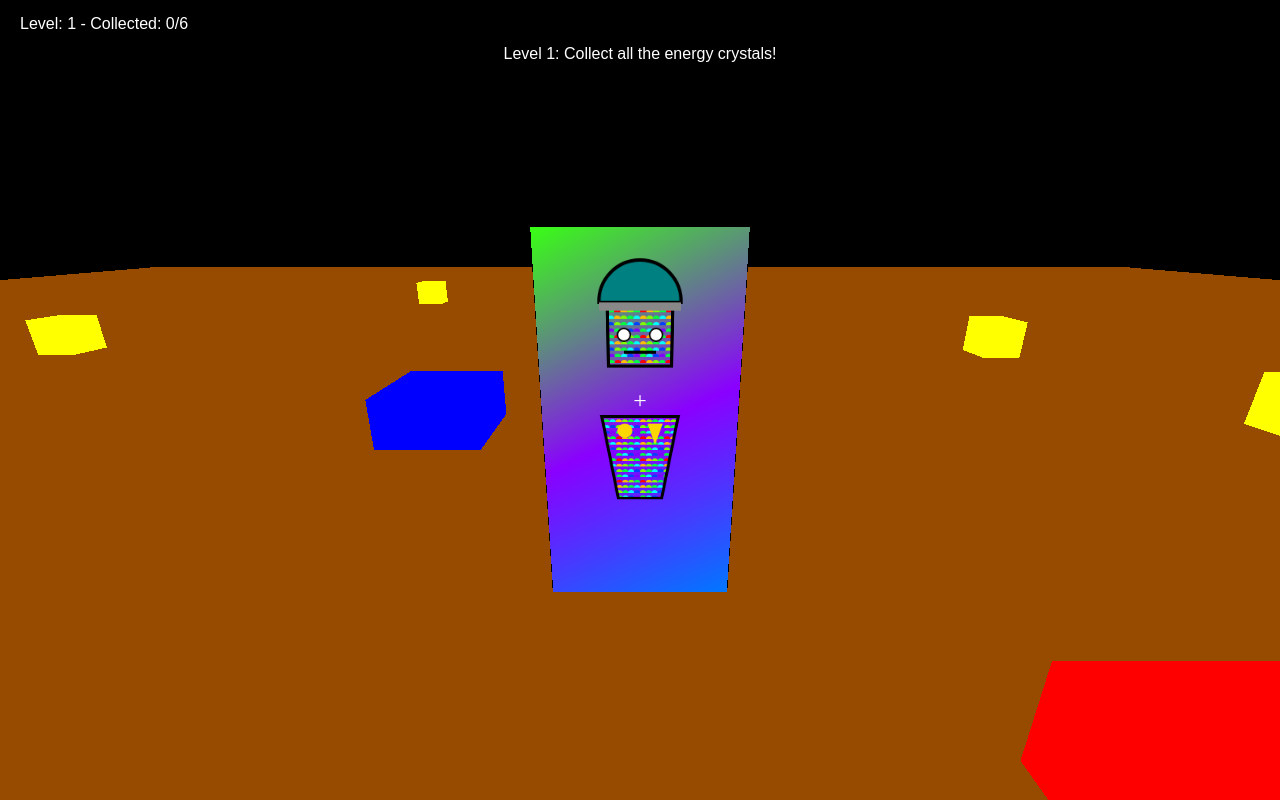
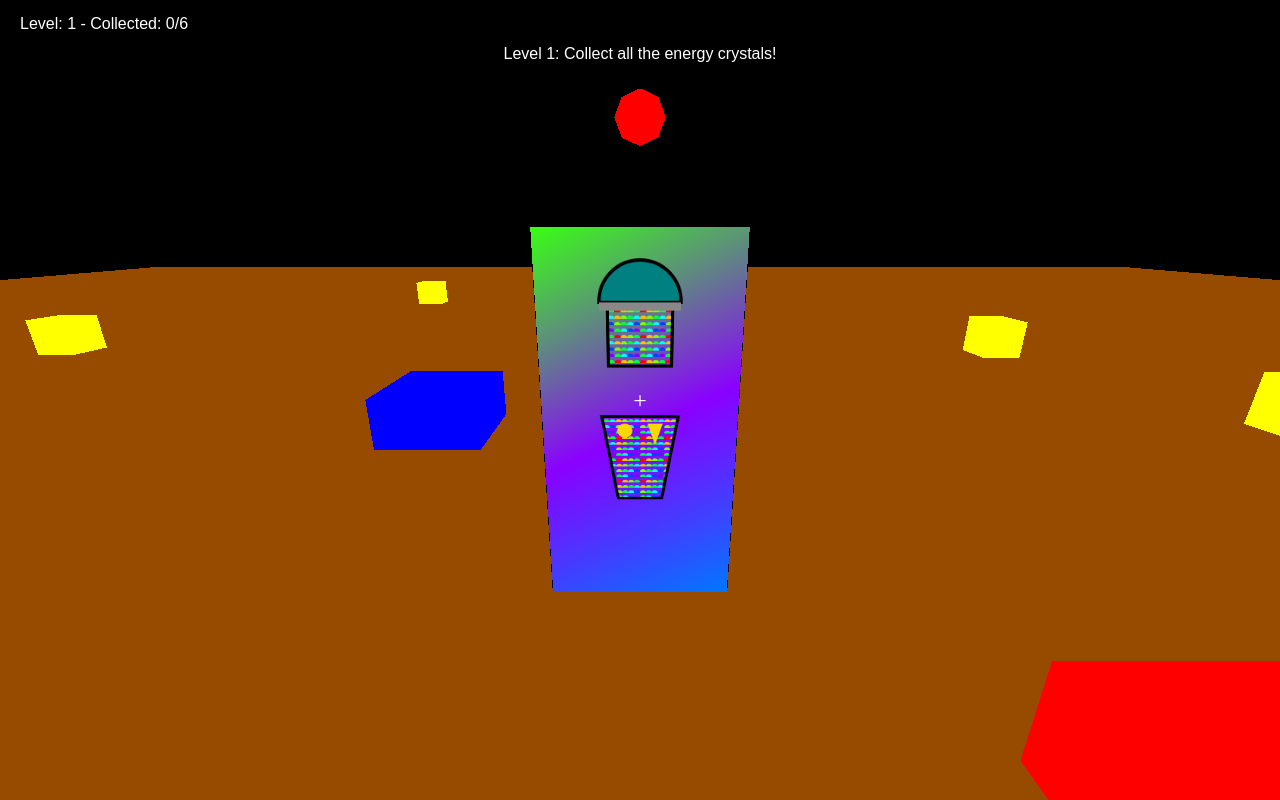
Before and after one commit to victordelrosal/simpleBlocks, a plain HTML site: page index.html in a window 1280 px wide. Drawn offline with nearby package versions, Linux system fonts and the light colour scheme; animation ran at ten frames a second.

Commit message:
Make avatar a robot with clear forward direction

```diff
--- a/index.html
+++ b/index.html
@@ -73,7 +73,7 @@
             down: false
         };
 
-        function createAvatarTexture() {
+        function createRobotBaseTexture() {
             const canvas = document.createElement('canvas');
             canvas.width = 256;
             canvas.height = 512;
@@ -129,21 +129,6 @@
             ctx.stroke();
             ctx.restore();
 
-            // Eyes
-            ctx.fillStyle = '#fff';
-            ctx.strokeStyle = '#000';
-            ctx.lineWidth = 2;
-            ctx.beginPath();
-            ctx.arc(canvas.width/2 - 20, canvas.height/4, 8, 0, Math.PI * 2);
-            ctx.fill();
-            ctx.stroke();
-            ctx.beginPath();
-            ctx.arc(canvas.width/2 + 20, canvas.height/4, 8, 0, Math.PI * 2);
-            ctx.fill();
-            ctx.stroke();
-            ctx.fillStyle = '#000';
-            ctx.fillRect(canvas.width/2 - 20, canvas.height/4 + 20, 40, 4);
-
             // Cap
             ctx.fillStyle = '#008080';
             ctx.strokeStyle = '#000';
@@ -168,9 +153,28 @@
             ctx.closePath();
             ctx.fill();
 
+            return { canvas, ctx };
+        }
+
+        function createRobotFrontTexture() {
+            const data = createRobotBaseTexture();
+            const canvas = data.canvas;
+            const ctx = data.ctx;
+            ctx.fillStyle = '#222';
+            ctx.fillRect(canvas.width/2 - 32, canvas.height/4 - 12, 64, 24);
+            ctx.strokeStyle = '#000';
+            ctx.strokeRect(canvas.width/2 - 32, canvas.height/4 - 12, 64, 24);
+            ctx.fillStyle = '#0ff';
+            ctx.fillRect(canvas.width/2 - 28, canvas.height/4 - 8, 56, 16);
+            ctx.fillStyle = '#222';
+            ctx.fillRect(canvas.width/2 - 20, canvas.height/4 + 20, 40, 8);
             return new THREE.CanvasTexture(canvas);
         }
 
+        function createRobotSideTexture() {
+            const data = createRobotBaseTexture();
+            return new THREE.CanvasTexture(data.canvas);
+        }
         function init() {
             scene = new THREE.Scene();
             camera = new THREE.PerspectiveCamera(75, window.innerWidth/window.innerHeight, 0.1, 1000);
@@ -181,15 +185,29 @@
 
             // Player avatar
             const geometry = new THREE.BoxGeometry(1, 2, 1);
-            const avatarTexture = createAvatarTexture();
-            avatarTexture.minFilter = THREE.LinearFilter;
-            const material = new THREE.MeshBasicMaterial({ map: avatarTexture, transparent: true });
-            cube = new THREE.Mesh(geometry, material);
-            // Outline for a cel shaded look
+            const frontTexture = createRobotFrontTexture();
+            const sideTexture = createRobotSideTexture();
+            frontTexture.minFilter = THREE.LinearFilter;
+            sideTexture.minFilter = THREE.LinearFilter;
+            const materials = [
+                new THREE.MeshBasicMaterial({ map: sideTexture, transparent: true }),
+                new THREE.MeshBasicMaterial({ map: sideTexture, transparent: true }),
+                new THREE.MeshBasicMaterial({ map: sideTexture, transparent: true }),
+                new THREE.MeshBasicMaterial({ map: sideTexture, transparent: true }),
+                new THREE.MeshBasicMaterial({ map: sideTexture, transparent: true }),
+                new THREE.MeshBasicMaterial({ map: frontTexture, transparent: true })
+            ];
+            cube = new THREE.Mesh(geometry, materials);
             const edges = new THREE.EdgesGeometry(geometry);
             const line = new THREE.LineSegments(edges, new THREE.LineBasicMaterial({ color: 0x000000 }));
             cube.add(line);
             cube.position.y = 1;
+            const arrowGeo = new THREE.ConeGeometry(0.15, 0.4, 8);
+            arrowGeo.rotateX(Math.PI / 2);
+            const arrow = new THREE.Mesh(arrowGeo, new THREE.MeshBasicMaterial({ color: 0xff0000 }));
+            arrow.rotation.y = Math.PI;
+            arrow.position.set(0, 1.6, -0.6);
+            cube.add(arrow);
             scene.add(cube);
 
             // Ground
```
